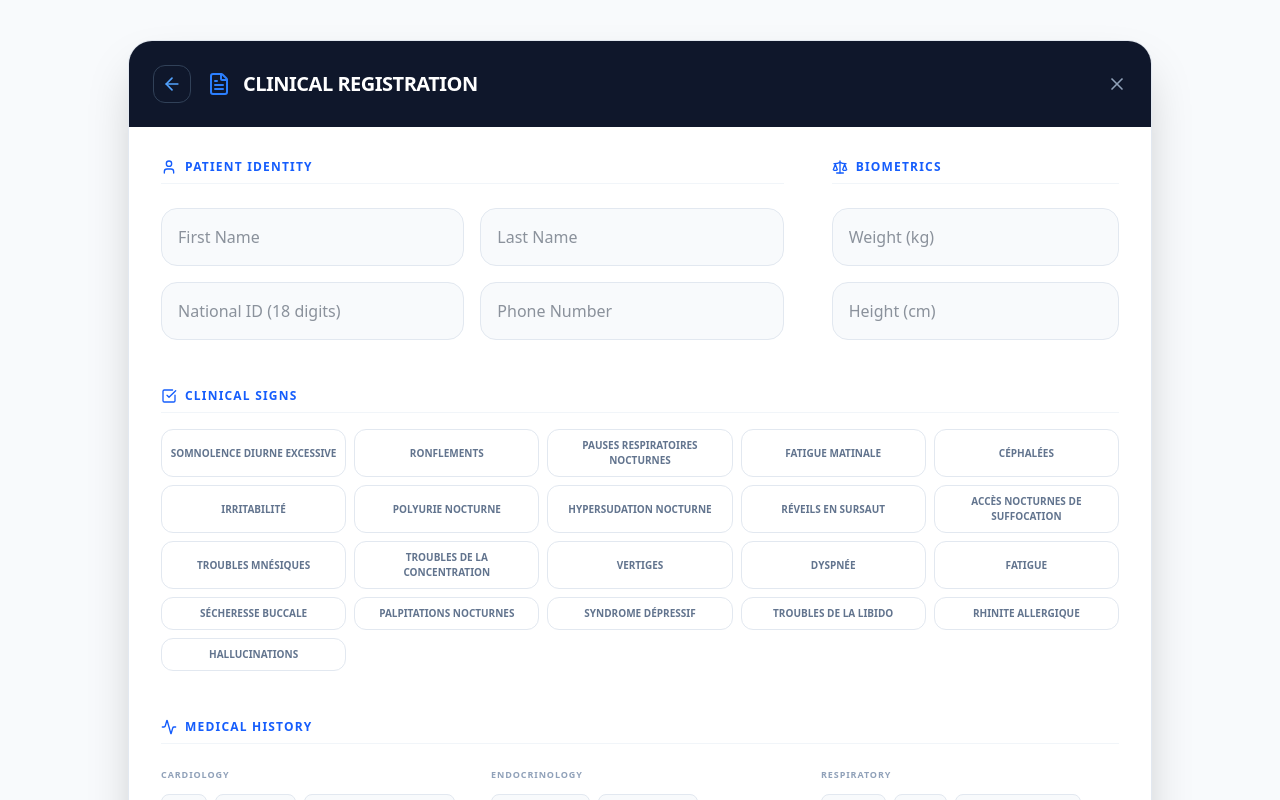
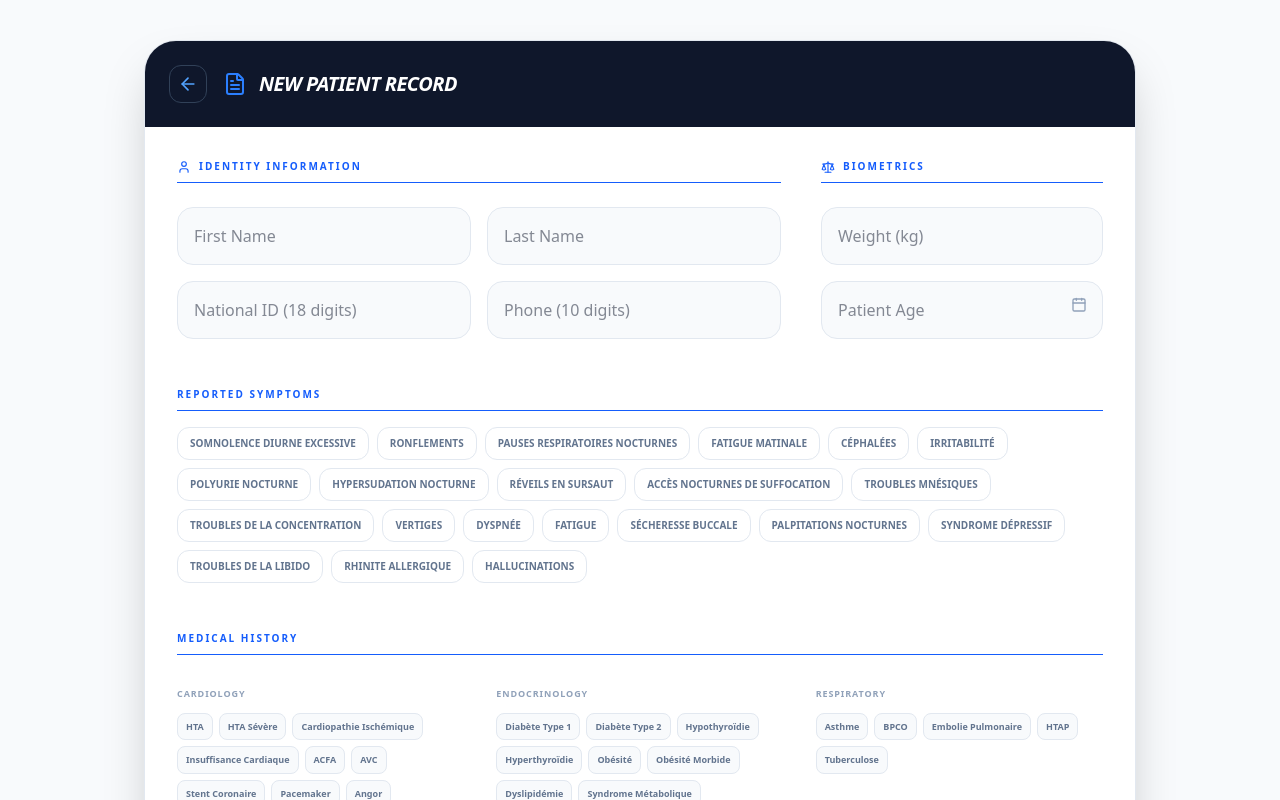
Before and after one commit to ibrahimbelaoura23-cmyk/somnotrack, a React (Vite) app in the folder FrontEnd/: page /add-patient in a window 1280 px wide. Shown: the top 800 px of the page. Built offline with nearby package versions, Linux system fonts and the light colour scheme.

Commit message:
feat: implement doctor dashboard and patient registration

```diff
--- a/FrontEnd/src/pages/patients/AddPatient.jsx
+++ b/FrontEnd/src/pages/patients/AddPatient.jsx
@@ -1,16 +1,9 @@
 import React, { useState } from 'react';
-import { FileText, User, Scale, CheckSquare, Activity, ArrowLeft, X } from 'lucide-react';
+import { FileText, User, Scale, CheckSquare, Activity, ArrowLeft, Calendar } from 'lucide-react';
 import { useNavigate } from 'react-router-dom';
 import { patientService } from '../../services/patientService';
 
-const SYMPTOMS = [
-  "Somnolence diurne excessive", "Ronflements", "Pauses respiratoires nocturnes",
-  "Fatigue matinale", "Céphalées", "Irritabilité", "Polyurie nocturne",
-  "Hypersudation nocturne", "Réveils en sursaut", "Accès nocturnes de suffocation",
-  "Troubles mnésiques", "Troubles de la concentration", "Vertiges", "Dyspnée",
-  "Fatigue", "Sécheresse buccale", "Palpitations nocturnes", "Syndrome dépressif",
-  "Troubles de la libido", "Rhinite allergique", "Hallucinations"
-];
+const SYMPTOMS = ["Somnolence diurne excessive", "Ronflements", "Pauses respiratoires nocturnes", "Fatigue matinale", "Céphalées", "Irritabilité", "Polyurie nocturne", "Hypersudation nocturne", "Réveils en sursaut", "Accès nocturnes de suffocation", "Troubles mnésiques", "Troubles de la concentration", "Vertiges", "Dyspnée", "Fatigue", "Sécheresse buccale", "Palpitations nocturnes", "Syndrome dépressif", "Troubles de la libido", "Rhinite allergique", "Hallucinations"];
 
 const ANTECEDENTS = {
   "Cardiology": ["HTA", "HTA Sévère", "Cardiopathie Ischémique", "Insuffisance Cardiaque", "ACFA", "AVC", "Stent Coronaire", "Pacemaker", "Angor"],
@@ -24,11 +17,24 @@ const AddPatient = () => {
   const navigate = useNavigate();
   const [formData, setFormData] = useState({
     firstName: '', lastName: '', nationalId: '', phone: '',
-    weight: '', height: '', selectedSymptoms: [], selectedAntecedents: []
+    weight: '', age: '', selectedSymptoms: [], selectedAntecedents: []
   });
 
   const handleInputChange = (e) => {
     const { name, value } = e.target;
+
+    // --- STRICT LIMITS ---
+    // 1. National ID: Only digits, max 18
+    if (name === 'nationalId') {
+      if (!/^\d*$/.test(value) || value.length > 18) return;
+    }
+    // 2. Phone: Only digits, max 10
+    if (name === 'phone') {
+      if (!/^\d*$/.test(value) || value.length > 10) return;
+    }
+    // 3. Age: Max 3 digits (standard clinical cap)
+    if (name === 'age' && value.length > 3) return;
+
     setFormData(prev => ({ ...prev, [name]: value }));
   };
 
@@ -42,109 +48,100 @@ const AddPatient = () => {
 
   const handleSubmit = async (e) => {
     e.preventDefault();
-    if (formData.nationalId.length < 18) return alert("National ID must be 18 digits.");
+    if (formData.nationalId.length !== 18) return alert("National ID must be exactly 18 digits.");
+
     try {
       const response = await patientService.registerPatient(formData);
       if (response) {
-        alert("Patient registered successfully!");
+        alert("Patient Saved Successfully");
         navigate('/doctor-dashboard');
       }
-    } catch (error) {
-      alert("Connection error. Check if Flask is running.");
+    } catch (err) {
+      alert("Registration failed. Ensure backend is active.");
     }
   };
 
   return (
-    /* FORCE BACKGROUND AND TEXT COLOR VIA INLINE STYLE */
     <div
-      style={{ backgroundColor: '#f8fafc', minHeight: '100vh', color: '#1e293b', width: '100%' }}
-      className="py-10 px-4 flex flex-col items-center"
+      style={{
+        backgroundColor: '#f8fafc',
+        minHeight: '100vh',
+        width: '100vw',
+        position: 'absolute',
+        top: 0,
+        left: 0,
+        zIndex: 9999,
+        color: '#0f172a',
+        overflowY: 'auto'
+      }}
     >
-      <div className="max-w-5xl w-full bg-white rounded-3xl shadow-2xl border border-slate-200 overflow-hidden">
+      <div className="max-w-5xl mx-auto py-10 px-4">
+        <div className="bg-white rounded-[2rem] shadow-2xl border border-slate-200 overflow-hidden text-left">
 
           {/* Header */}
           <div className="bg-slate-900 p-6 text-white flex items-center justify-between">
             <div className="flex items-center gap-4">
-            <button
-              onClick={() => navigate(-1)}
-              className="p-2 hover:bg-slate-800 rounded-xl transition-all border border-slate-700 text-blue-400"
-            >
+              <button onClick={() => navigate(-1)} className="p-2 hover:bg-slate-800 rounded-xl border border-slate-700 text-blue-400">
                 <ArrowLeft size={20} />
               </button>
               <div className="flex items-center gap-3">
                 <FileText className="h-6 w-6 text-blue-500" />
-              <h2 className="text-xl font-black uppercase tracking-tight">Clinical Registration</h2>
+                <h2 className="text-xl font-black uppercase tracking-tight italic">New Patient Record</h2>
               </div>
             </div>
-          <button onClick={() => navigate('/doctor-dashboard')} className="text-slate-400 hover:text-white">
-            <X size={20} />
-          </button>
           </div>
 
           <form onSubmit={handleSubmit} className="p-8 space-y-12">
 
-          {/* Identity Section */}
-          <div className="grid grid-cols-1 lg:grid-cols-3 gap-12">
+            <div className="grid grid-cols-1 lg:grid-cols-3 gap-10">
               <div className="lg:col-span-2 space-y-6">
-              <div className="flex items-center gap-2 text-blue-600 font-black text-xs uppercase tracking-widest border-b border-slate-100 pb-2">
-                <User size={16} /> Patient Identity
+                <div className="flex items-center gap-2 text-blue-600 font-black text-[10px] uppercase tracking-[0.2em] border-b pb-2">
+                  <User size={14} /> Identity Information
                 </div>
-              <div className="grid grid-cols-1 sm:grid-cols-2 gap-4">
-                <input name="firstName" placeholder="First Name" className="p-4 border border-slate-200 rounded-2xl bg-slate-50 outline-none focus:ring-2 focus:ring-blue-500" onChange={handleInputChange} required />
-                <input name="lastName" placeholder="Last Name" className="p-4 border border-slate-200 rounded-2xl bg-slate-50 outline-none focus:ring-2 focus:ring-blue-500" onChange={handleInputChange} required />
-                <input name="nationalId" placeholder="National ID (18 digits)" className="p-4 border border-slate-200 rounded-2xl bg-slate-50 outline-none focus:ring-2 focus:ring-blue-500 font-mono text-sm" onChange={handleInputChange} required />
-                <input name="phone" placeholder="Phone Number" className="p-4 border border-slate-200 rounded-2xl bg-slate-50 outline-none focus:ring-2 focus:ring-blue-500" onChange={handleInputChange} required />
+                <div className="grid grid-cols-2 gap-4">
+                  <input name="firstName" placeholder="First Name" className="p-4 border border-slate-200 rounded-2xl bg-slate-50 text-slate-900 font-medium" value={formData.firstName} onChange={handleInputChange} required />
+                  <input name="lastName" placeholder="Last Name" className="p-4 border border-slate-200 rounded-2xl bg-slate-50 text-slate-900 font-medium" value={formData.lastName} onChange={handleInputChange} required />
+                  <input name="nationalId" placeholder="National ID (18 digits)" className="p-4 border border-slate-200 rounded-2xl bg-slate-50 text-slate-900 font-mono" value={formData.nationalId} onChange={handleInputChange} required />
+                  <input name="phone" placeholder="Phone (10 digits)" className="p-4 border border-slate-200 rounded-2xl bg-slate-50 text-slate-900" value={formData.phone} onChange={handleInputChange} required />
                 </div>
               </div>
 
-            {/* Biometrics */}
               <div className="space-y-6">
-              <div className="flex items-center gap-2 text-blue-600 font-black text-xs uppercase tracking-widest border-b border-slate-100 pb-2">
-                <Scale size={16} /> Biometrics
+                <div className="flex items-center gap-2 text-blue-600 font-black text-[10px] uppercase tracking-[0.2em] border-b pb-2">
+                  <Scale size={14} /> Biometrics
                 </div>
                 <div className="space-y-4">
-                <input name="weight" type="number" placeholder="Weight (kg)" className="w-full p-4 border border-slate-200 rounded-2xl bg-slate-50 outline-none focus:ring-2 focus:ring-blue-500" onChange={handleInputChange} />
-                <input name="height" type="number" placeholder="Height (cm)" className="w-full p-4 border border-slate-200 rounded-2xl bg-slate-50 outline-none focus:ring-2 focus:ring-blue-500" onChange={handleInputChange} />
+                  <input name="weight" type="number" placeholder="Weight (kg)" className="w-full p-4 border border-slate-200 rounded-2xl bg-slate-50 text-slate-900" value={formData.weight} onChange={handleInputChange} />
+                  <div className="relative">
+                    <Calendar className="absolute right-4 top-4 text-slate-400" size={16} />
+                    <input name="age" type="number" placeholder="Patient Age" className="w-full p-4 border border-slate-200 rounded-2xl bg-slate-50 text-slate-900" value={formData.age} onChange={handleInputChange} required />
+                  </div>
                 </div>
               </div>
             </div>
 
-          {/* Symptoms */}
             <section className="space-y-4">
-            <div className="flex items-center gap-2 text-blue-600 font-black text-xs uppercase tracking-widest border-b border-slate-100 pb-2">
-              <CheckSquare size={16} /> Clinical Signs
-            </div>
-            <div className="grid grid-cols-2 md:grid-cols-4 lg:grid-cols-5 gap-2">
+              <div className="text-blue-600 font-black text-[10px] uppercase tracking-[0.2em] border-b pb-2">Reported Symptoms</div>
+              <div className="flex flex-wrap gap-2">
                 {SYMPTOMS.map(s => (
-                <button
-                  key={s} type="button"
-                  onClick={() => toggleItem('selectedSymptoms', s)}
-                  className={`text-[10px] p-2 rounded-xl font-bold uppercase transition-all border ${formData.selectedSymptoms.includes(s) ? 'bg-blue-600 border-blue-600 text-white' : 'bg-white border-slate-200 text-slate-500 hover:border-blue-400'}`}
-                >
-                  {s}
-                </button>
+                  <button key={s} type="button" onClick={() => toggleItem('selectedSymptoms', s)}
+                    className={`text-[10px] px-3 py-2 rounded-xl font-bold uppercase transition-all border ${formData.selectedSymptoms.includes(s) ? 'bg-blue-600 border-blue-600 text-white shadow-lg' : 'bg-white border-slate-200 text-slate-500 hover:border-blue-400'}`}
+                  > {s} </button>
                 ))}
               </div>
             </section>
 
-          {/* Antecedents */}
-          <section className="space-y-6">
-            <div className="flex items-center gap-2 text-blue-600 font-black text-xs uppercase tracking-widest border-b border-slate-100 pb-2">
-              <Activity size={16} /> Medical History
-            </div>
+            <section className="space-y-8">
+              <div className="text-blue-600 font-black text-[10px] uppercase tracking-[0.2em] border-b pb-2">Medical History</div>
               <div className="grid grid-cols-1 md:grid-cols-3 gap-8">
                 {Object.entries(ANTECEDENTS).map(([category, items]) => (
-                <div key={category}>
-                  <h4 className="text-[9px] font-black text-slate-400 uppercase mb-3 tracking-widest">{category}</h4>
-                  <div className="flex flex-wrap gap-2">
+                  <div key={category} className="space-y-3">
+                    <h4 className="text-[9px] font-black text-slate-400 uppercase tracking-widest">{category}</h4>
+                    <div className="flex flex-wrap gap-1.5">
                       {items.map(item => (
-                      <button
-                        key={item} type="button"
-                        onClick={() => toggleItem('selectedAntecedents', item)}
-                        className={`px-3 py-1.5 rounded-lg text-[10px] font-bold border transition-all ${formData.selectedAntecedents.includes(item) ? 'bg-emerald-600 border-emerald-600 text-white' : 'bg-slate-50 border-slate-200 text-slate-500 hover:bg-slate-200'}`}
-                      >
-                        {item}
-                      </button>
+                        <button key={item} type="button" onClick={() => toggleItem('selectedAntecedents', item)}
+                          className={`px-2 py-1.5 rounded-lg text-[9px] font-bold border transition-all ${formData.selectedAntecedents.includes(item) ? 'bg-emerald-600 border-emerald-600 text-white' : 'bg-slate-50 border-slate-200 text-slate-500 hover:bg-slate-200'}`}
+                        > {item} </button>
                       ))}
                     </div>
                   </div>
@@ -152,12 +149,13 @@ const AddPatient = () => {
               </div>
             </section>
 
-          <div className="pt-10 flex justify-end">
-            <button type="submit" className="px-12 py-5 bg-blue-600 text-white font-black rounded-2xl hover:bg-blue-700 shadow-xl shadow-blue-100 uppercase text-xs tracking-widest transition-transform active:scale-95">
-              Save Patient File
+            <div className="pt-8 flex justify-end">
+              <button type="submit" className="px-16 py-5 bg-blue-600 text-white font-black rounded-2xl hover:bg-blue-700 shadow-xl shadow-blue-100 uppercase text-xs tracking-widest transition-transform active:scale-95">
+                Complete Registration
               </button>
             </div>
           </form>
+        </div>
       </div>
     </div>
   );
```
Lines whose indentation alone changed are shown as unchanged.
